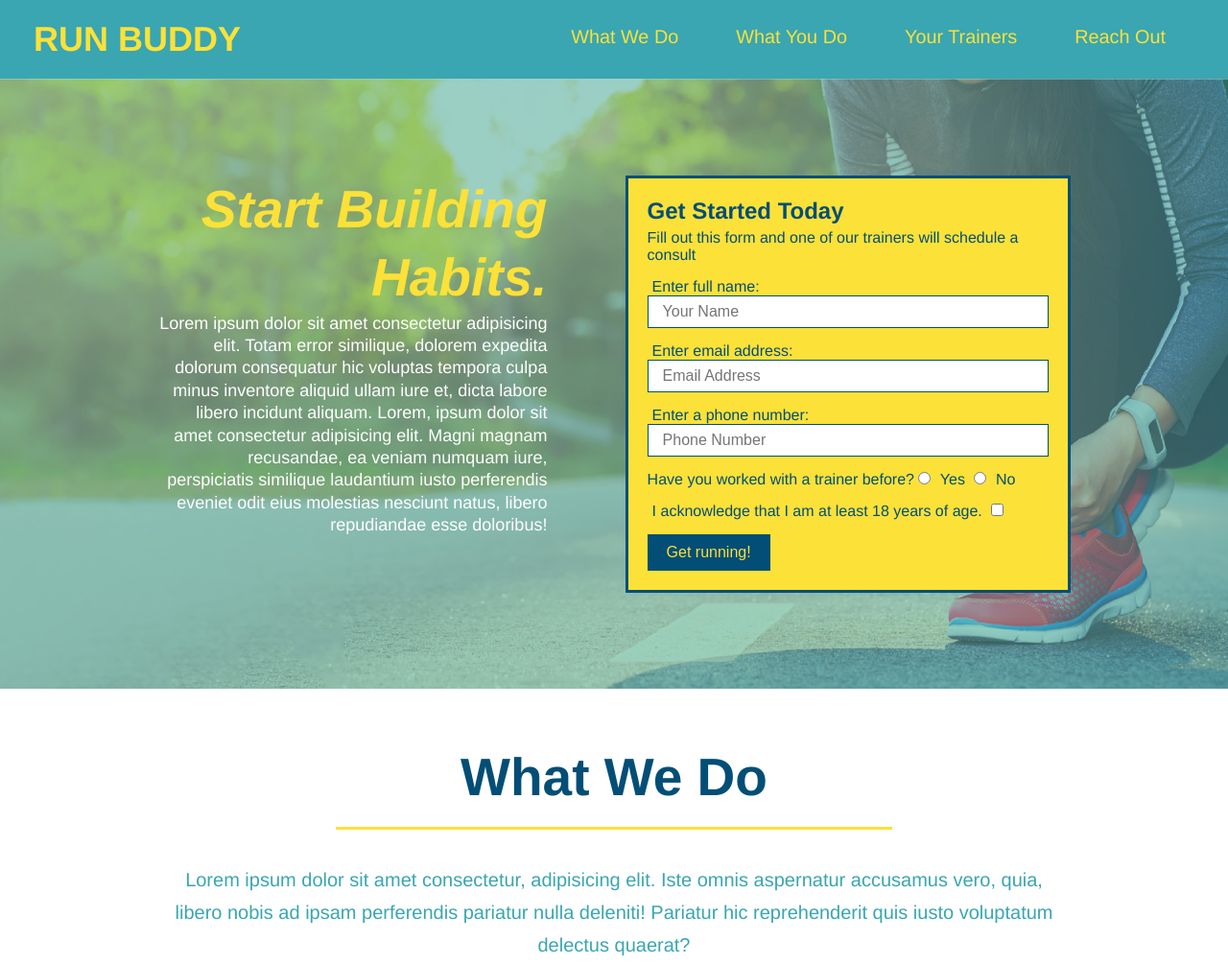
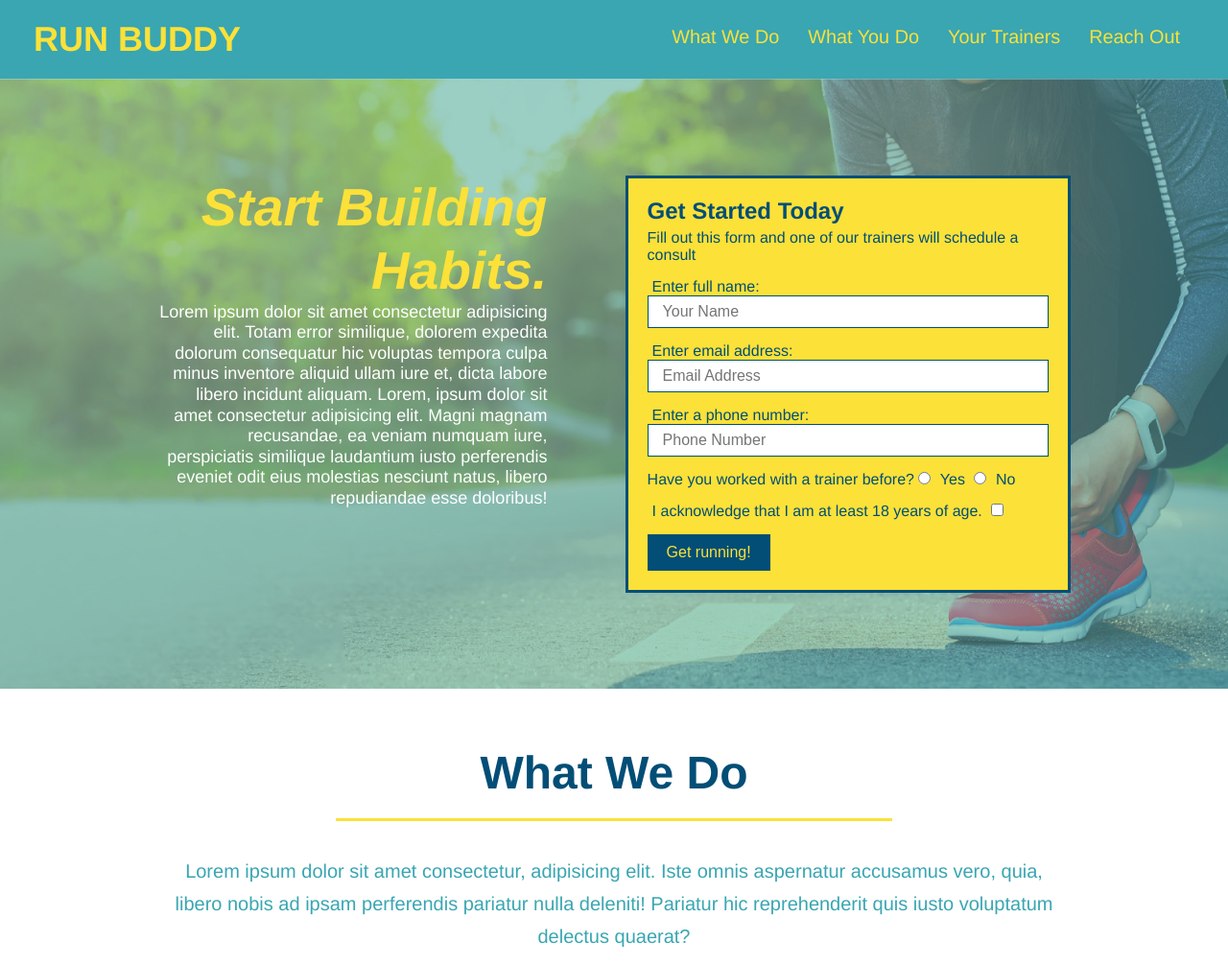
Before and after one commit to desguerra/run-buddy, a plain HTML site: page index.html in a window 1280 px wide. Shown: the top 1005 px of the page at 96% size. Drawn offline with Linux system fonts and the light colour scheme.

Commit message:
adding media queries

```diff
--- a/assets/css/style.css
+++ b/assets/css/style.css
@@ -44,7 +44,7 @@ header nav ul {
 }
 
 header nav ul li a {
-    margin: 0 30px;
+    padding: 10px 15px;
     font-weight: lighter;
     font-size: 1.55vw;
 }
@@ -84,6 +84,7 @@ section {
     display: flex;
     justify-content: center;
     flex-wrap: wrap;
+    align-items: flex-start;
 }
 
 .hero-cta {
@@ -92,7 +93,7 @@ section {
     margin: 3.5%;
     color: #fff;
     font-size: 18px;
-    line-height: 1.3;
+    line-height: 1.2;
 }
 
 .hero-cta h2 {
@@ -203,7 +204,7 @@ section {
 }
 
 .section-title {
-    font-size: 55px;
+    font-size: 48px;
     color: #024e76;
     border-bottom: 3px solid;
     padding-bottom: 20px;
@@ -335,3 +336,21 @@ section {
 .flex-row {
     display: flex;
 }
+
+/* MEDIA QUERY FOR SMALLER DESKTOP SCREENS AND SMALLER */
+@media screen and (max-width: 980px) {
+    /* this will be applied on any screen smaller than 980px */
+
+}
+
+/* MEDIA QUERY FOR TABLETS AND SMALLER */
+@media screen and (max-width: 768px) {
+    /* this will be applied on any screen between 768px and 575px */
+
+}
+
+/* MEDIA QUERY FOR MOBILE PHONES AND SMALLER */
+@media screen and (max-width: 575px) {
+    /* this will be applied on any screen smaller than 575px */
+
+}
--- a/index.html
+++ b/index.html
@@ -5,6 +5,7 @@
 
         <!-- character encoding -->
         <meta charset="UTF-8" />
+        <meta name="viewport" content="width=device-width, initial-scale=1.0" />
         <title>Run Buddy</title>
 
         <link rel="stylesheet" href="./assets/css/style.css" />
```
Also changed, not shown: privacy-policy.html (+1 -0 lines).
